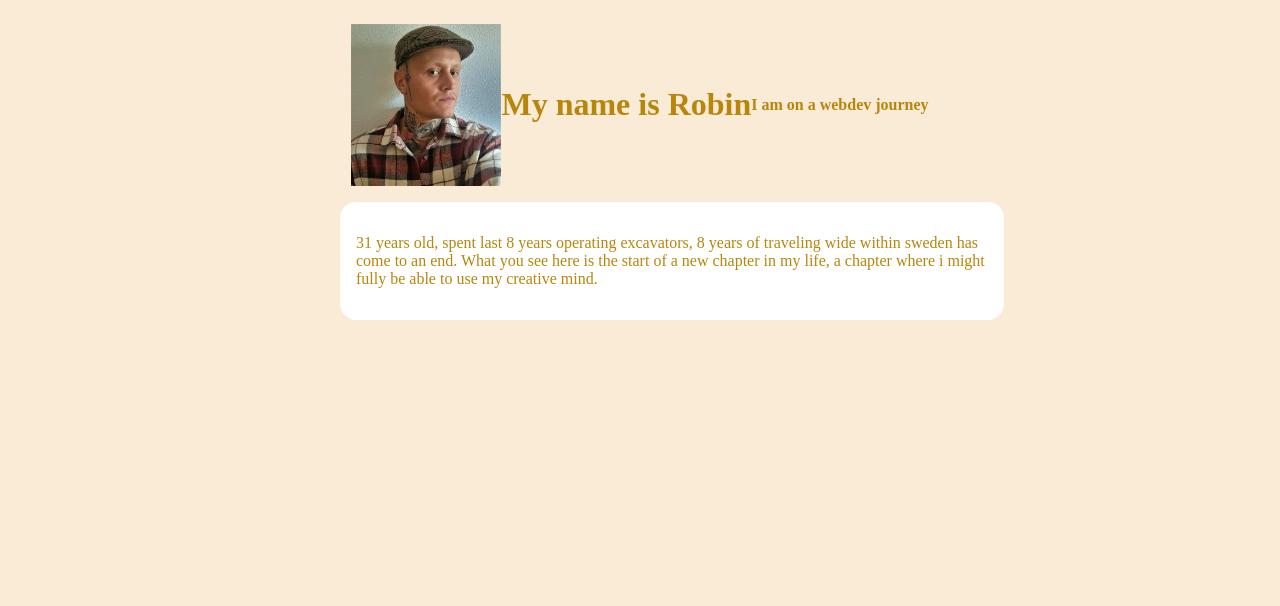
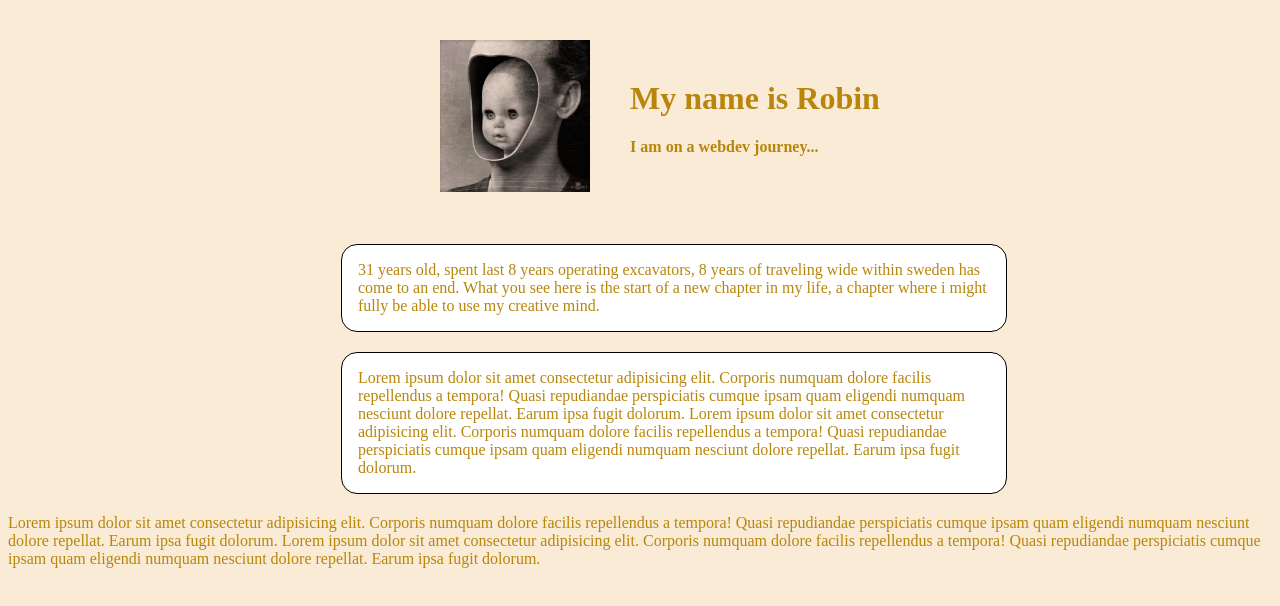
Before and after one commit to Rkron91/Portfolio, a plain HTML site: page index.html in a window 1280 px wide. Drawn offline with Linux system fonts and the light colour scheme.

Commit message:
css testing

```diff
--- a/index.html
+++ b/index.html
@@ -9,9 +9,13 @@
 </head>
 <body>
     <div class="header">
-        <img is="PhotoOfMe" src="/Images/me.jpg" alt="PhotoOfMe" width="150" >
-        <h1 class="title">My name is Robin</h1>
-        <h4 class="subtitle">I am on a webdev journey</h4>
+        <figure class="portrait-of-me">
+            <img is="PhotoOfMe" src="/Images/me.jpeg" alt="PhotoOfMe" width="150" >
+        </figure>
+        <div>
+            <h1 class="title">My name is Robin</h1>
+            <h4 class="subtitle">I am on a webdev journey...</h4>
+        </div>
     </div>
 
     <div class="main">
@@ -20,6 +24,30 @@
                 31 years old, spent last 8 years operating excavators, 8 years of traveling wide within sweden has come to an end.
                 What you see here is the start of a new chapter in my life, a chapter where i might fully be able to use my creative mind.
 
+            </p>
+        </div>
+        <div class="txtbox">
+            <p>
+                Lorem ipsum dolor sit amet consectetur adipisicing elit.
+                 Corporis numquam dolore facilis repellendus a tempora!
+                 Quasi repudiandae perspiciatis cumque ipsam quam eligendi
+                  numquam nesciunt dolore repellat. Earum ipsa fugit dolorum.
+                  Lorem ipsum dolor sit amet consectetur adipisicing elit.
+                 Corporis numquam dolore facilis repellendus a tempora!
+                 Quasi repudiandae perspiciatis cumque ipsam quam eligendi
+                  numquam nesciunt dolore repellat. Earum ipsa fugit dolorum.
+            </p>
+        </div>
+        <div>
+            <p>
+                    Lorem ipsum dolor sit amet consectetur adipisicing elit.
+                     Corporis numquam dolore facilis repellendus a tempora!
+                     Quasi repudiandae perspiciatis cumque ipsam quam eligendi
+                      numquam nesciunt dolore repellat. Earum ipsa fugit dolorum.
+                      Lorem ipsum dolor sit amet consectetur adipisicing elit.
+                     Corporis numquam dolore facilis repellendus a tempora!
+                     Quasi repudiandae perspiciatis cumque ipsam quam eligendi
+                      numquam nesciunt dolore repellat. Earum ipsa fugit dolorum.
             </p>
         </div>
 
--- a/main.css
+++ b/main.css
@@ -12,16 +12,12 @@ body {
     .header {
         display: flex;
         align-items: center;
-        justify-content: center;
+        justify-content:center;
         padding: 1rem;
-        /* border: 2px solid red; */
     }
 
 
-    .main{
-
-    }
-    .txtbox {
+    div[class="txtbox"] > p {
         background-color: #fff;
 
         border-radius: 1rem;
@@ -31,4 +27,6 @@ body {
         display: flex;
         align-items: center;
         justify-content: center;
+        margin-bottom: 20px;
+        border: 1px solid black;
     }
```
Also changed, not shown: Images/me.jpeg (added), Images/me.jpg (deleted).
